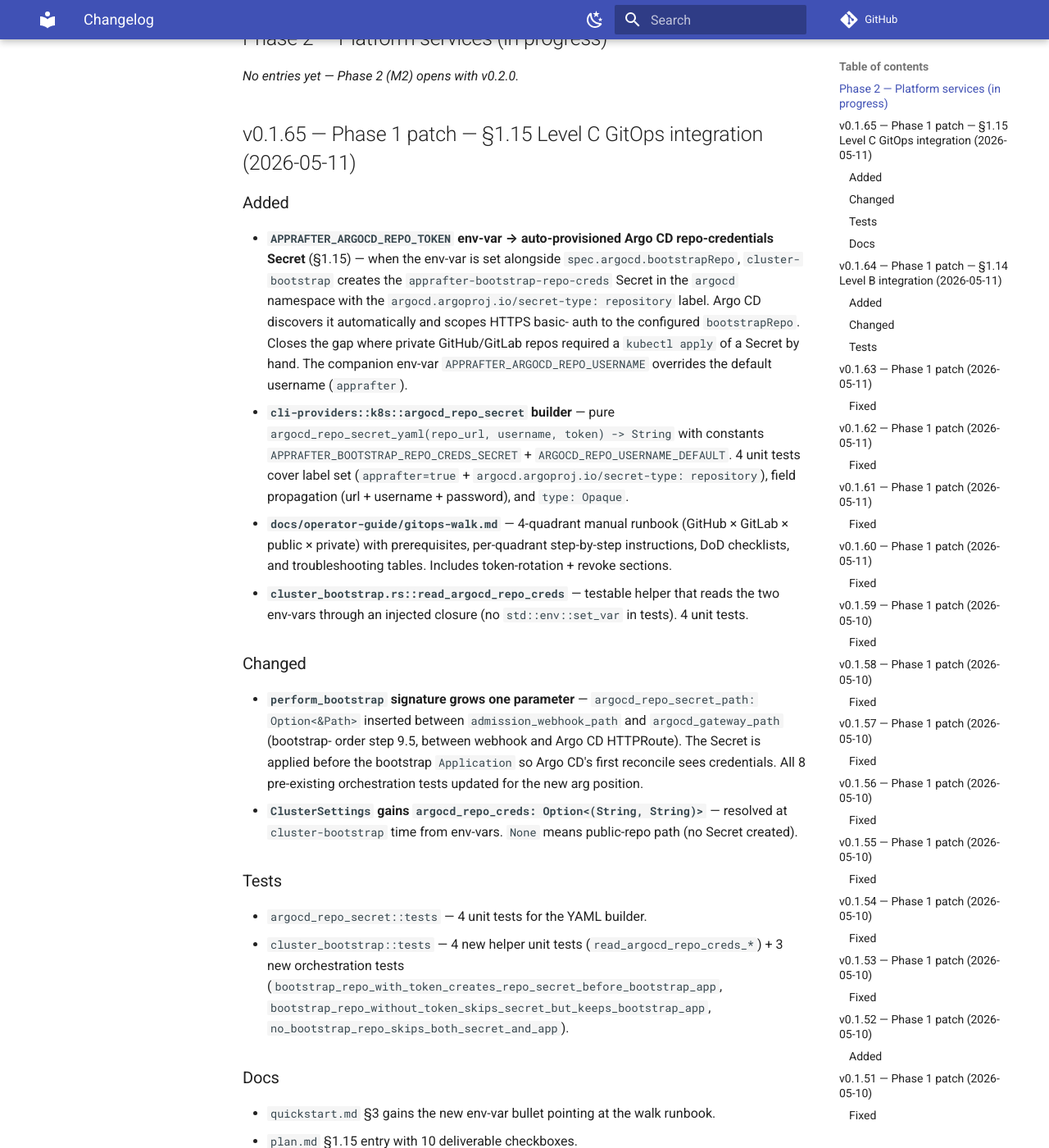
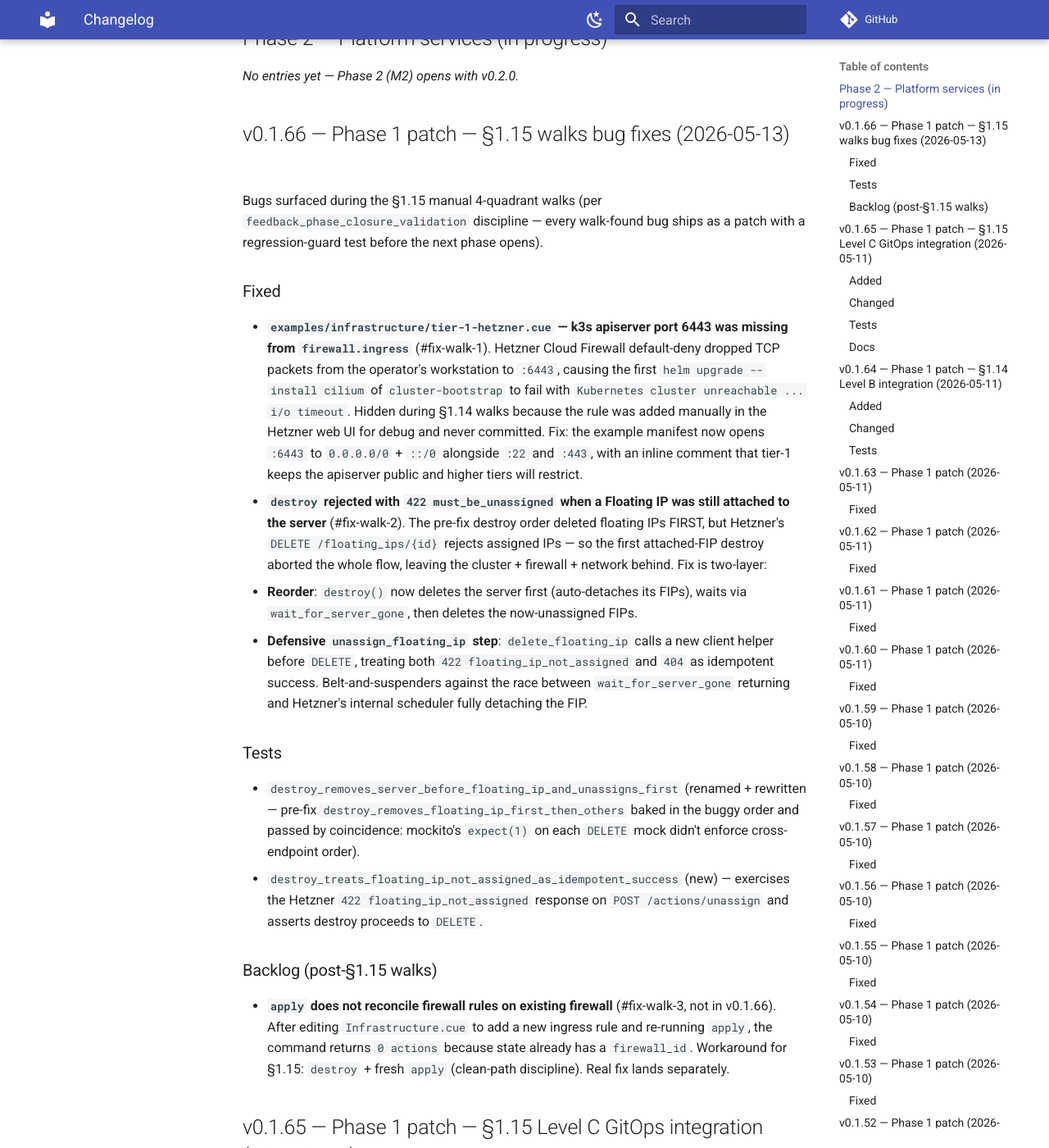
Before and after one commit to AppRafter/apprafter, an MkDocs documentation site: the page built from docs/changelog/UNRELEASED.md, in a window 1280 px wide and 1400 px high, scrolled down 341 px. Shown: the whole window at 82% size. Built offline with MkDocs 1.6.1 and Material for MkDocs 9.7.7, drawn with Linux system fonts in a browser that asks for light colours; comment, search, counter and statistics services are not loaded.

Commit message:
docs(changelog): v0.1.66 — §1.15 walks bug fixes (firewall + destroy order)
Two bugs surfaced during §1.15 manual walks:
- tier-1 example firewall missing port 6443 (apiserver unreachable
  from operator workstation, blocked first cluster-bootstrap).
- destroy floating-IP-first order rejected with 422 must_be_unassigned
  (server attach not auto-detached).

Both shipped as patches per phase-closure validation discipline.
Documents one backlog item (apply doesn't reconcile firewall rules
on existing firewall) — deferred, workaround = destroy + fresh apply.

Co-Authored-By: Claude Opus 4.7 (1M context) <noreply@anthropic.com>

```diff
--- a/docs/changelog/UNRELEASED.md
+++ b/docs/changelog/UNRELEASED.md
@@ -10,6 +10,64 @@ patch of each phase.
 ## Phase 2 — Platform services (in progress)
 
 _No entries yet — Phase 2 (M2) opens with v0.2.0._
+
+## v0.1.66 — Phase 1 patch — §1.15 walks bug fixes (2026-05-13)
+
+Bugs surfaced during the §1.15 manual 4-quadrant walks (per
+`feedback_phase_closure_validation` discipline — every walk-found
+bug ships as a patch with a regression-guard test before the
+next phase opens).
+
+### Fixed
+
+- **`examples/infrastructure/tier-1-hetzner.cue` — k3s apiserver
+  port 6443 was missing from `firewall.ingress`** (#fix-walk-1).
+  Hetzner Cloud Firewall default-deny dropped TCP packets from
+  the operator's workstation to `:6443`, causing the first
+  `helm upgrade --install cilium` of `cluster-bootstrap` to fail
+  with `Kubernetes cluster unreachable ... i/o timeout`. Hidden
+  during §1.14 walks because the rule was added manually in the
+  Hetzner web UI for debug and never committed. Fix: the example
+  manifest now opens `:6443` to `0.0.0.0/0` + `::/0` alongside
+  `:22` and `:443`, with an inline comment that tier-1 keeps the
+  apiserver public and higher tiers will restrict.
+- **`destroy` rejected with `422 must_be_unassigned` when a
+  Floating IP was still attached to the server** (#fix-walk-2).
+  The pre-fix destroy order deleted floating IPs FIRST, but
+  Hetzner's `DELETE /floating_ips/{id}` rejects assigned IPs —
+  so the first attached-FIP destroy aborted the whole flow,
+  leaving the cluster + firewall + network behind. Fix is
+  two-layer:
+  - **Reorder**: `destroy()` now deletes the server first
+    (auto-detaches its FIPs), waits via `wait_for_server_gone`,
+    then deletes the now-unassigned FIPs.
+  - **Defensive `unassign_floating_ip` step**: `delete_floating_ip`
+    calls a new client helper before `DELETE`, treating both
+    `422 floating_ip_not_assigned` and `404` as idempotent
+    success. Belt-and-suspenders against the race between
+    `wait_for_server_gone` returning and Hetzner's internal
+    scheduler fully detaching the FIP.
+
+### Tests
+
+- `destroy_removes_server_before_floating_ip_and_unassigns_first`
+  (renamed + rewritten — pre-fix
+  `destroy_removes_floating_ip_first_then_others` baked in the
+  buggy order and passed by coincidence: mockito's `expect(1)`
+  on each `DELETE` mock didn't enforce cross-endpoint order).
+- `destroy_treats_floating_ip_not_assigned_as_idempotent_success`
+  (new) — exercises the Hetzner `422 floating_ip_not_assigned`
+  response on `POST /actions/unassign` and asserts destroy
+  proceeds to `DELETE`.
+
+### Backlog (post-§1.15 walks)
+
+- **`apply` does not reconcile firewall rules on existing
+  firewall** (#fix-walk-3, not in v0.1.66). After editing
+  `Infrastructure.cue` to add a new ingress rule and re-running
+  `apply`, the command returns `0 actions` because state already
+  has a `firewall_id`. Workaround for §1.15: `destroy` + fresh
+  `apply` (clean-path discipline). Real fix lands separately.
 
 ## v0.1.65 — Phase 1 patch — §1.15 Level C GitOps integration (2026-05-11)
 
```
Also changed, not shown: plan.md (+1 -0 lines).
